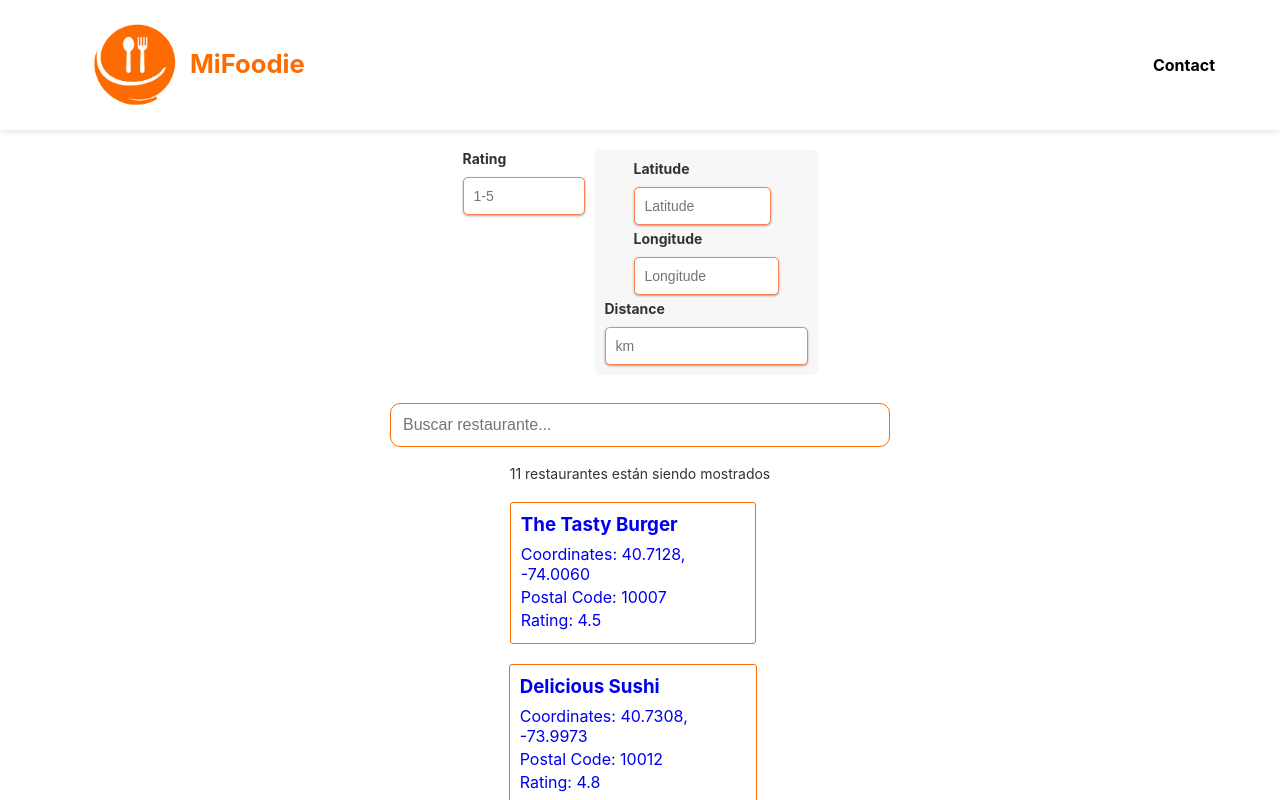
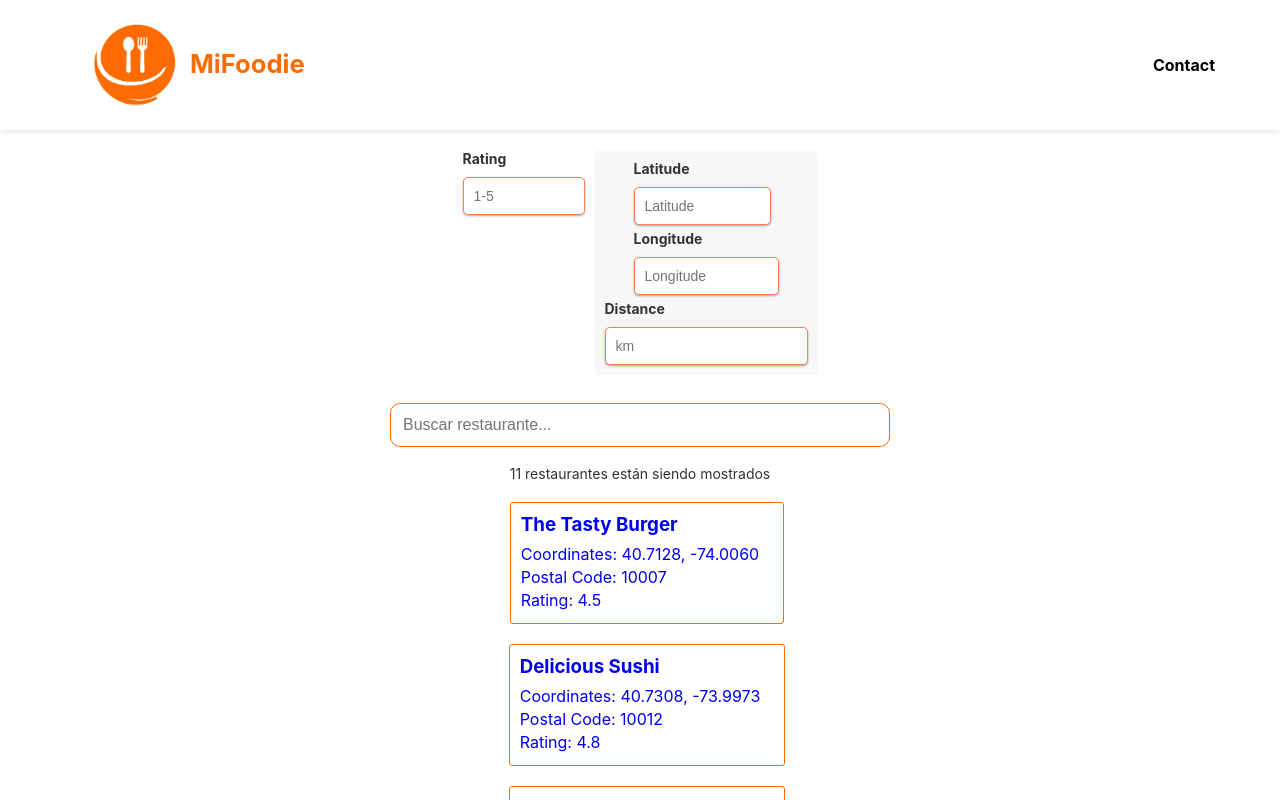
Before and after one commit to pablocaeg/proyecto-daweb, a React (Create React App) app in the folder react-express/react-project/: page / in a window 1280 px wide. Shown: the top 800 px of the page. Built offline with nearby package versions, Linux system fonts and the light colour scheme.

Commit message:
mini cambios en la interfaz

```diff
--- a/react-express/react-project/src/components/RestaurantList/RestaurantList.css
+++ b/react-express/react-project/src/components/RestaurantList/RestaurantList.css
@@ -11,8 +11,7 @@
   border-radius: 3px;
   margin: 10px;
   padding: 10px;
-  width: 80%;
-  max-width: 600px;
+  width: 90%;
 }
 
 .restaurant-name {
--- a/react-express/react-project/src/pages/Restaurante/Restaurante.css
+++ b/react-express/react-project/src/pages/Restaurante/Restaurante.css
@@ -62,5 +62,5 @@
     width: 100%;
   }
   .img-full-width {
-    width: 50%;
+    width: 40%;
   }
--- a/react-express/react-project/src/pages/Restaurante/Restaurante.js
+++ b/react-express/react-project/src/pages/Restaurante/Restaurante.js
@@ -21,7 +21,7 @@ const Restaurante = ({ restaurants }) => {
       <div class="container_img">
         <img
           class="img-full-width"
-          src="https://png.pngtree.com/thumb_back/fh260/back_our/20190620/ourmid/pngtree-simple-food-delivery-meal-fashion-poster-background-yellow-back-image_158378.jpg"
+          src="../delivery_background.jpg"
           alt="Imagen del restaurante"
         />
       </div>
```
Also changed, not shown: react-express/react-project/public/delivery_background.jpg.
